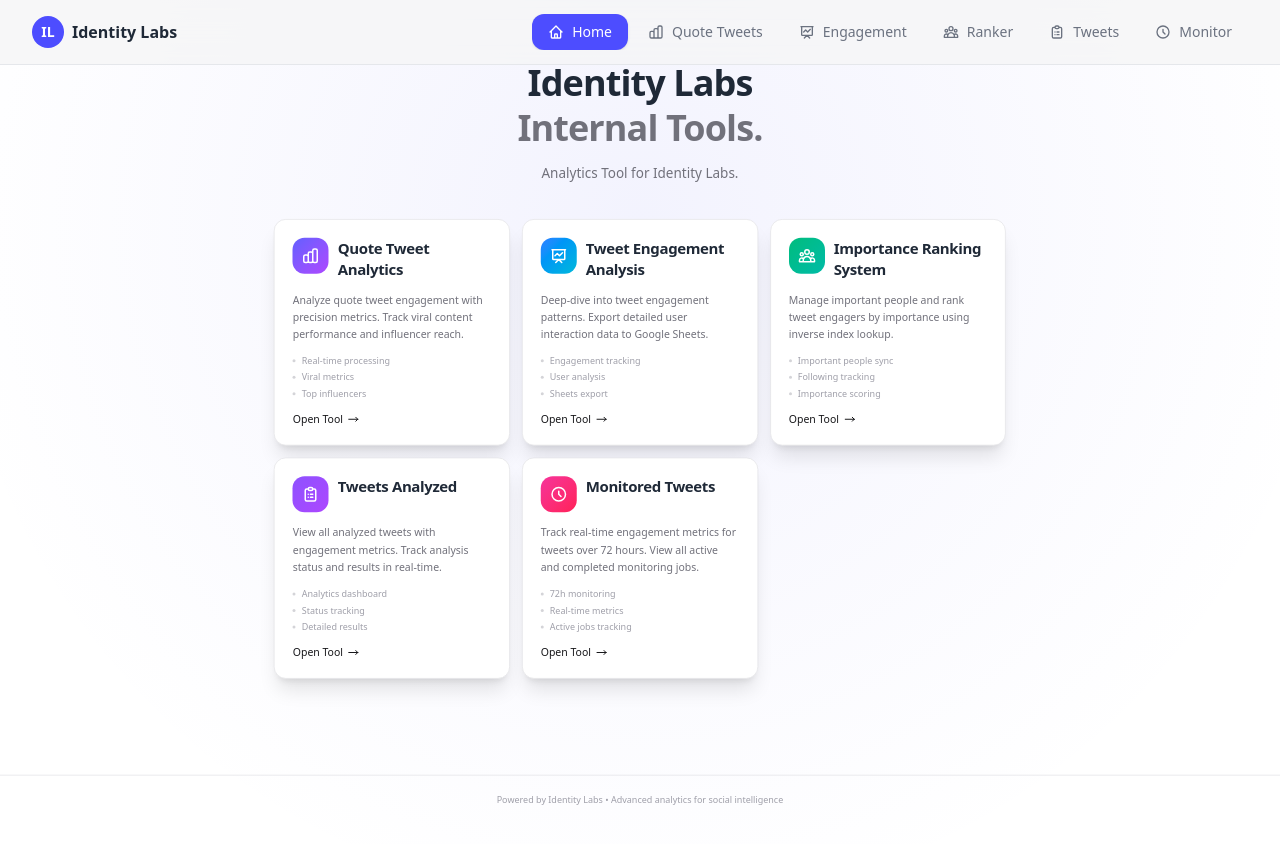
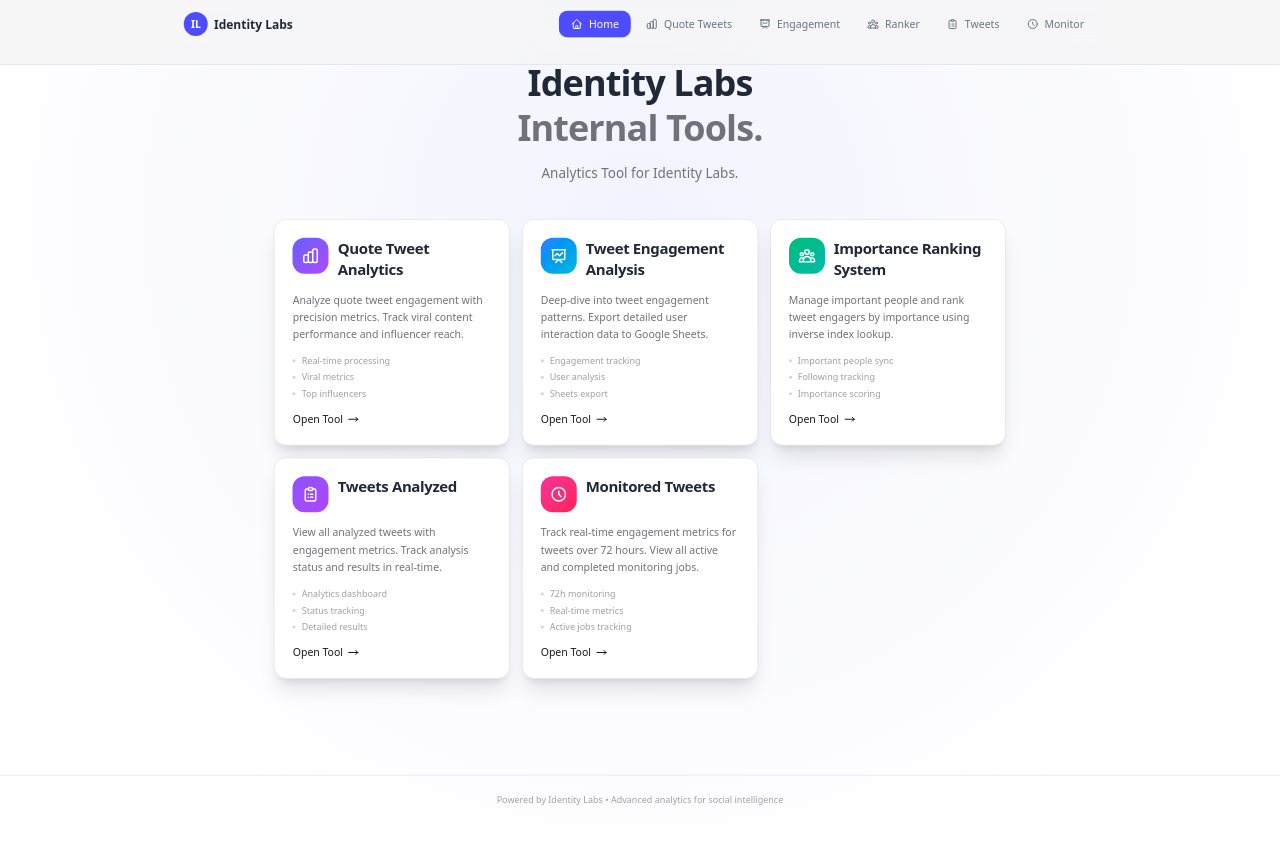
Before and after one commit to husain-smh/IdentityLabsX, a Next.js app: page / in a window 1280 px wide. Shown: the top 844 px of the page. Built offline with nearby package versions, Linux system fonts and the light colour scheme.

Commit message:
navbar is smaller

```diff
--- a/src/components/Navbar.tsx
+++ b/src/components/Navbar.tsx
@@ -65,6 +65,7 @@ export default function Navbar() {
 
   return (
     <nav className="fixed top-0 left-0 right-0 z-50 bg-background/80 backdrop-blur-xl border-b border-border text-foreground">
+      <div className="origin-top-left scale-75" style={{ width: '133.33%' }}>
         <div className="max-w-7xl mx-auto px-4 sm:px-6 lg:px-8">
           <div className="flex items-center justify-between h-16">
             {/* Logo/Brand */}
@@ -97,6 +98,7 @@ export default function Navbar() {
             </div>
           </div>
         </div>
+      </div>
     </nav>
   );
 }
```
Lines whose indentation alone changed are shown as unchanged.
